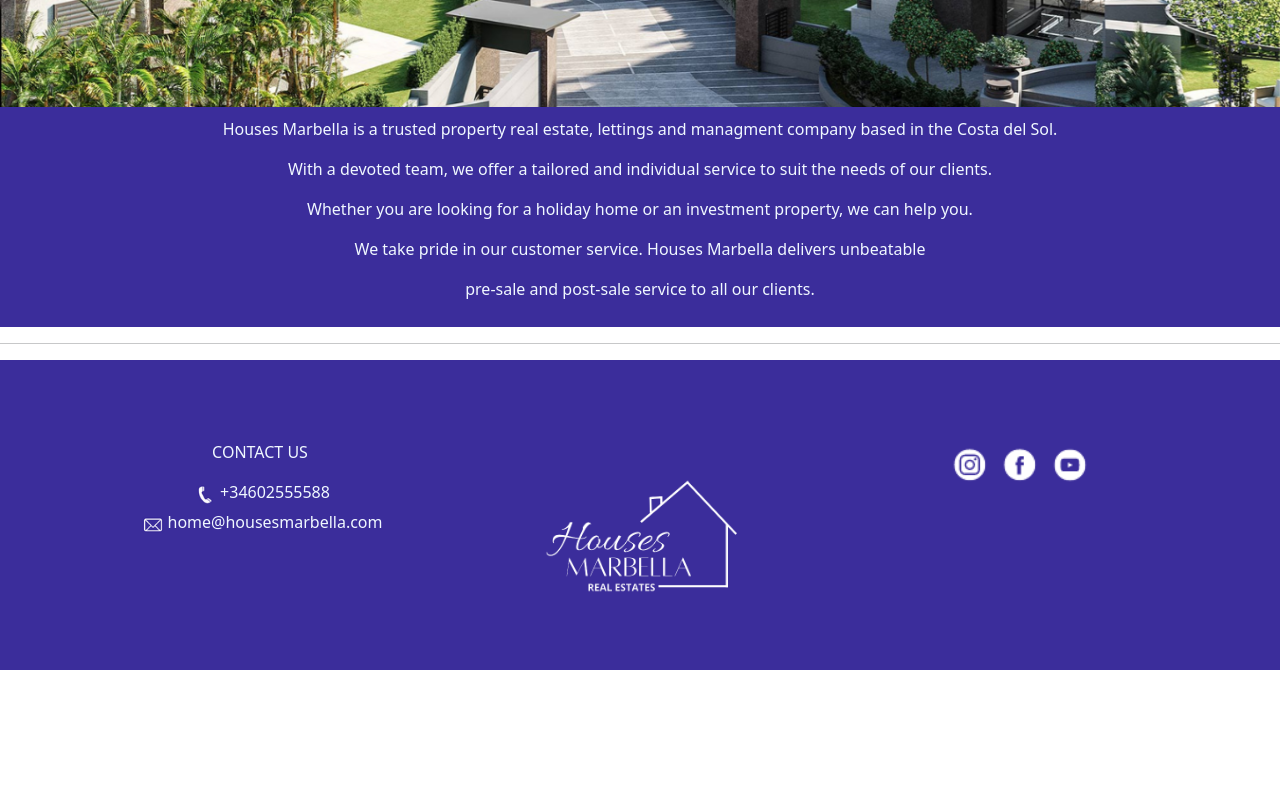
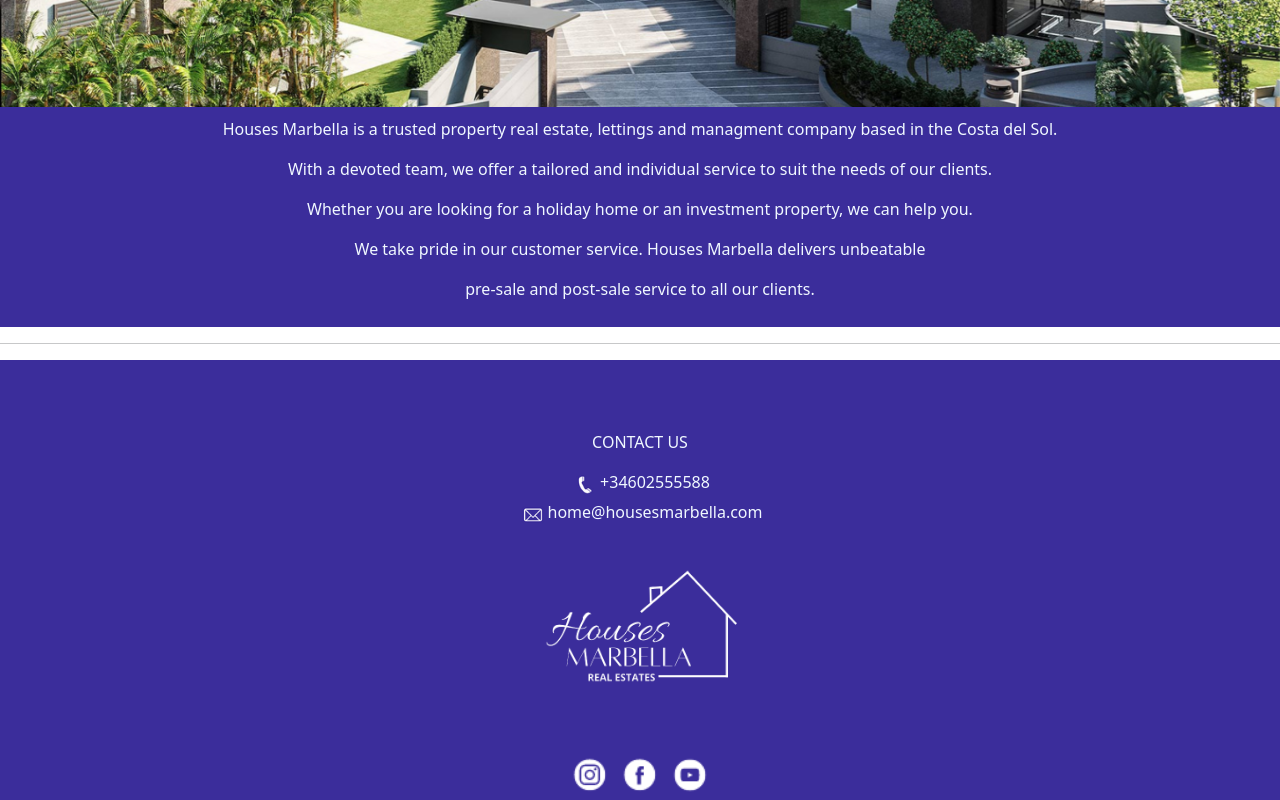
Before and after one commit to agussanchz/probando-html-css, a plain HTML site: page index.html in a window 1280 px wide. Shown: the part 2877-3677 px from the top of the page. Before the commit the page ends 3547 px from the top, so only its background shows below. Drawn offline with nearby package versions, Linux system fonts and the light colour scheme.

Commit message:
add correciones

```diff
--- a/index.html
+++ b/index.html
@@ -10,9 +10,11 @@
 </head>
 <body>
   <header class="header">
+
       <div class="img-header">
         <img src="img/Houses__3_-removebg-preview.png">
       </div>
+
       <nav class="nav">
         <ul class="nav_ul">
           <li class="nav_li">
@@ -27,7 +29,10 @@
       <div class="parrafo-header">
         <p>Villas & Homes</p>
       </div>
+
   </header>
+
+
 
   <section class="section-cards">
     <div class="container">
@@ -232,7 +237,7 @@
   <footer class="footer">
     <div class="container">
       <div class="row">
-          <div class="col">
+          <div class="col-sm-12">
               <div class="title-footer">
                 <p>CONTACT US</p>
               </div>
@@ -243,10 +248,10 @@
                  <a href="mailto:home@housesmarbella.com" class="info"><img src="img/email.png" height="30px" width="30px" alt="">home@housesmarbella.com</a>
               </div>
           </div>
-          <div class="col logo-footer">
+          <div class="col-sm-12 logo-footer">
               <a href="#logo"><img src="img/Houses__3_-removebg-preview.png" height="220px" width="220px" alt="..."></a>
           </div>
-          <div class="col social-media-footer">
+          <div class="col-sm-12 social-media-footer">
               <a href="https://www.instagram.com/housesmarbella/" target="blank"><img src="img/insta.png" alt="" height="50px" width="50px" ></a>
               <a href="https://www.facebook.com/Houses-Marbella-105880268819787/" target="_blank"><img src="img/facebook.png" alt="" height="50px" width="50px"></a>
               <a href="" target="_blank" ><img src="img/youtube.png" alt="" height="50px" width="50px"></a>
```
Lines whose indentation alone changed are shown as unchanged.
